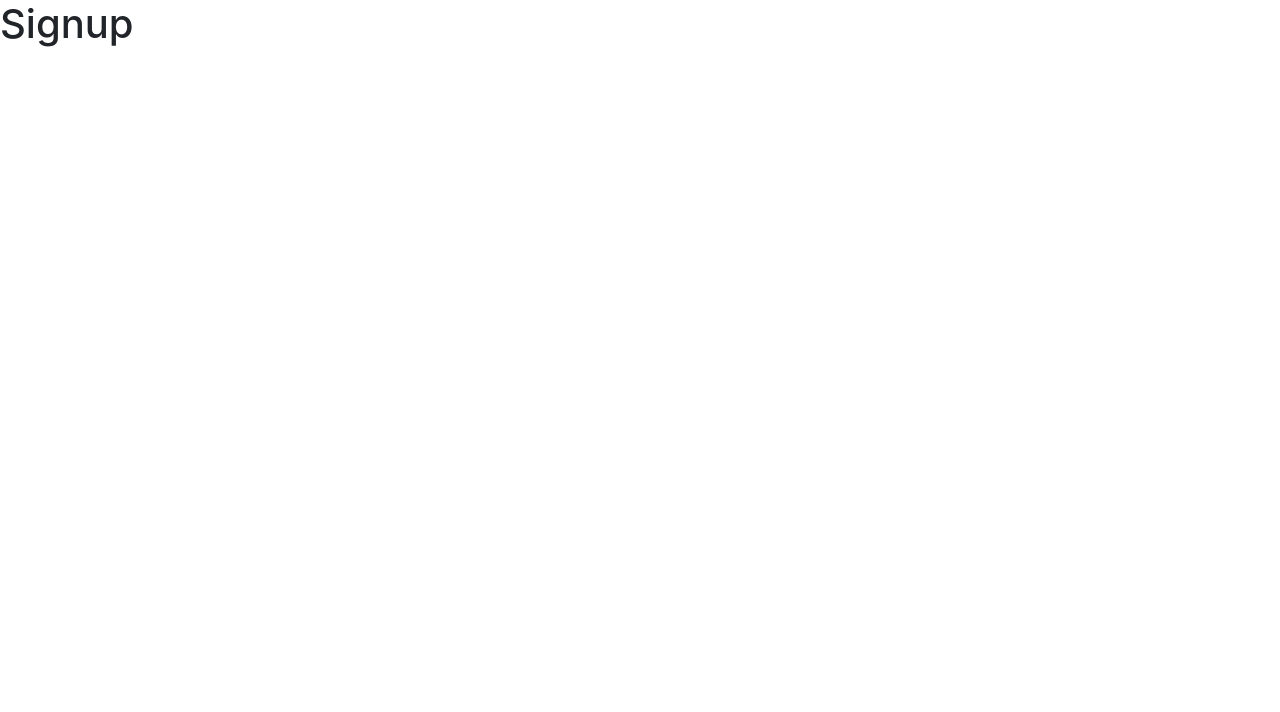
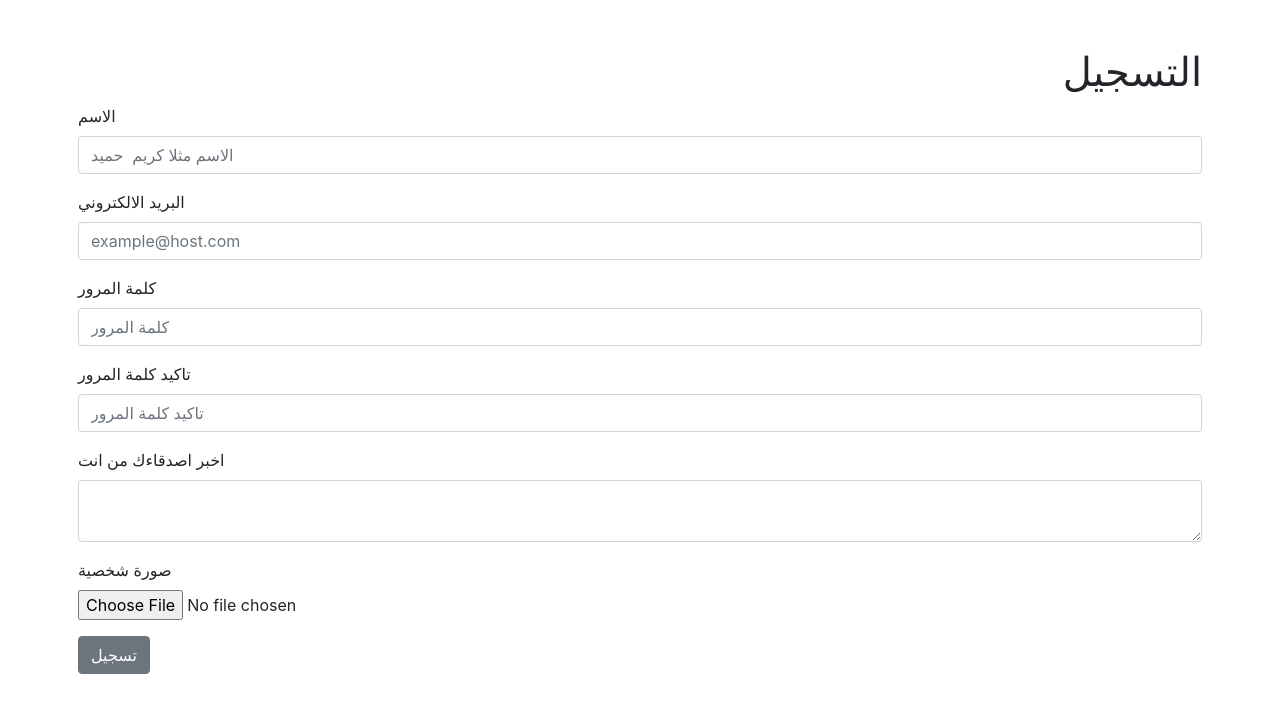
Before and after one commit to AbdullhRtima/Books_projects, a React (Create React App) app: page /signup in a window 1280 px wide. Shown: the top 712 px of the page. Built offline with nearby package versions, Linux system fonts and the light colour scheme; the HTML template or start-up script is replaced by a standard one.

Commit message:
finish signup

```diff
--- a/src/App.css
+++ b/src/App.css
@@ -8,3 +8,6 @@ footer span {
     text-align: center ;
 
 }
+h1{
+    text-align: right
+}
--- a/src/components/Signup.js
+++ b/src/components/Signup.js
@@ -1,11 +1,46 @@
 import React, { Component } from 'react'
+import { Card ,InputGroup, InputGroupAddon, InputGroupText, Input , Container,
+   Row, Col,Button, Form, FormGroup, Label, FormText } from 'reactstrap';
+import Navbar from './Navbar'
 
 export class Signup extends Component {
   render() {
     return (
-      <div>
-        <h1>Signup</h1>
-      </div>
+      <Container className='singup' style={{ padding: '.5rem' , marginTop : 40  }}>
+      <Row>
+        <Col>
+      <Form>
+        <h1> التسجيل  </h1>
+        <FormGroup>
+          <Label for="exampleEmail">الاسم </Label>
+          <Input type="text" name="name" placeholder="الاسم مثلا كريم  حميد " />
+        </FormGroup>
+        <FormGroup>
+          <Label for="exampleEmail">البريد الالكتروني </Label>
+          <Input type="email" name="email" placeholder="example@host.com" />
+        </FormGroup>
+        <FormGroup>
+          <Label for="examplePassword">كلمة المرور</Label>
+          <Input type="password" name="password"  placeholder="كلمة المرور" />
+        </FormGroup>
+        <FormGroup>
+        <Label for="confirmPassword">تاكيد كلمة المرور</Label>
+        <Input type="password" name="confirm password" placeholder="تاكيد كلمة المرور" />
+
+        </FormGroup>
+        <FormGroup>
+          <Label for="Text">اخبر اصدقاءك من انت</Label>
+          <Input type="textarea" name="text" id="exampleText" />
+        </FormGroup>
+        <FormGroup>
+          <Label for="File">صورة شخصية </Label>
+          <Input type="file" name="file"  />
+        </FormGroup>
+        <Button>تسجيل</Button>
+      </Form>
+      </Col>
+      </Row>
+      </Container>
     )
   }
 }
```
